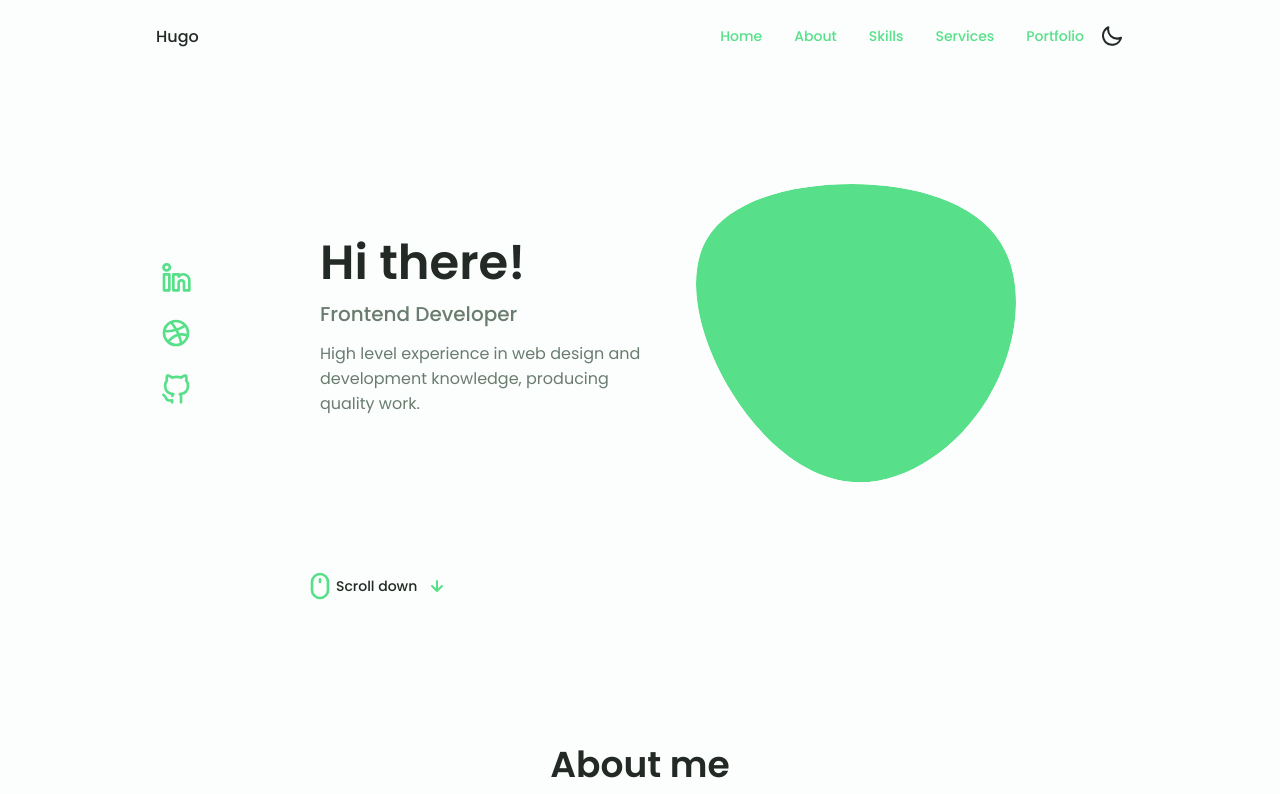
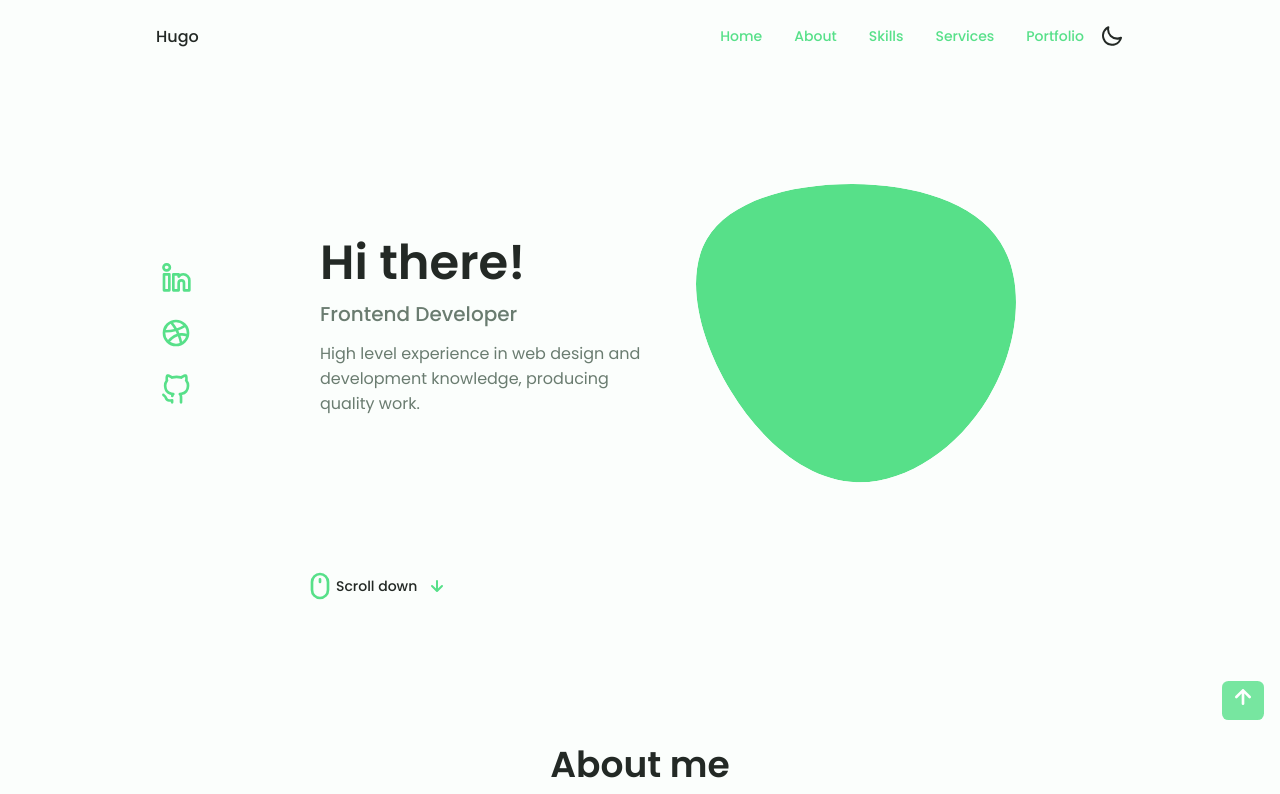
Before and after one commit to hmanzoni/hugoindevworld, a React (Create React App) app: page / in a window 1280 px wide. Shown: the top 794 px of the page. Built offline with nearby package versions, Linux system fonts and the light colour scheme.

Commit message:
Add scollup button

```diff
--- a/src/components/Hugo.js
+++ b/src/components/Hugo.js
@@ -1,4 +1,5 @@
 import React from 'react';
+import { UilArrowUp } from '@iconscout/react-unicons'
 import Header from './Header';
 import Home from './Home';
 import About from './About';
@@ -32,6 +33,7 @@ const Hugo = () => {
           <Qualification />
           <Services />
           <Footer />
+          <a href="!#" className="show-scroll scrollup" id="scroll-up"><UilArrowUp size="32" className="scrollup__icon" /></a>
         </>
       )}
     </>
```
